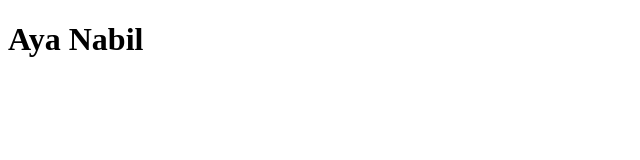
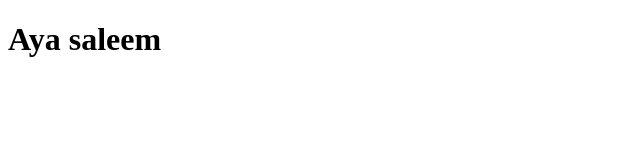
Before and after one commit to Aya-Nabil11/repoo, a plain HTML site: page index.html in a window 1280 px wide. Shown: the full height of the page, 0-640 px from the left. Drawn offline with Linux system fonts and the light colour scheme.

Commit message:
first commit

```diff
--- a/index.html
+++ b/index.html
@@ -6,7 +6,7 @@
     <meta name="viewport" content="width=device-width, initial-scale=1.0">
     <title>Document</title>
 </head>
-<h1>Aya Nabil</h1>
+<h1>Aya saleem</h1>
 <body>
 
 </body>
```
